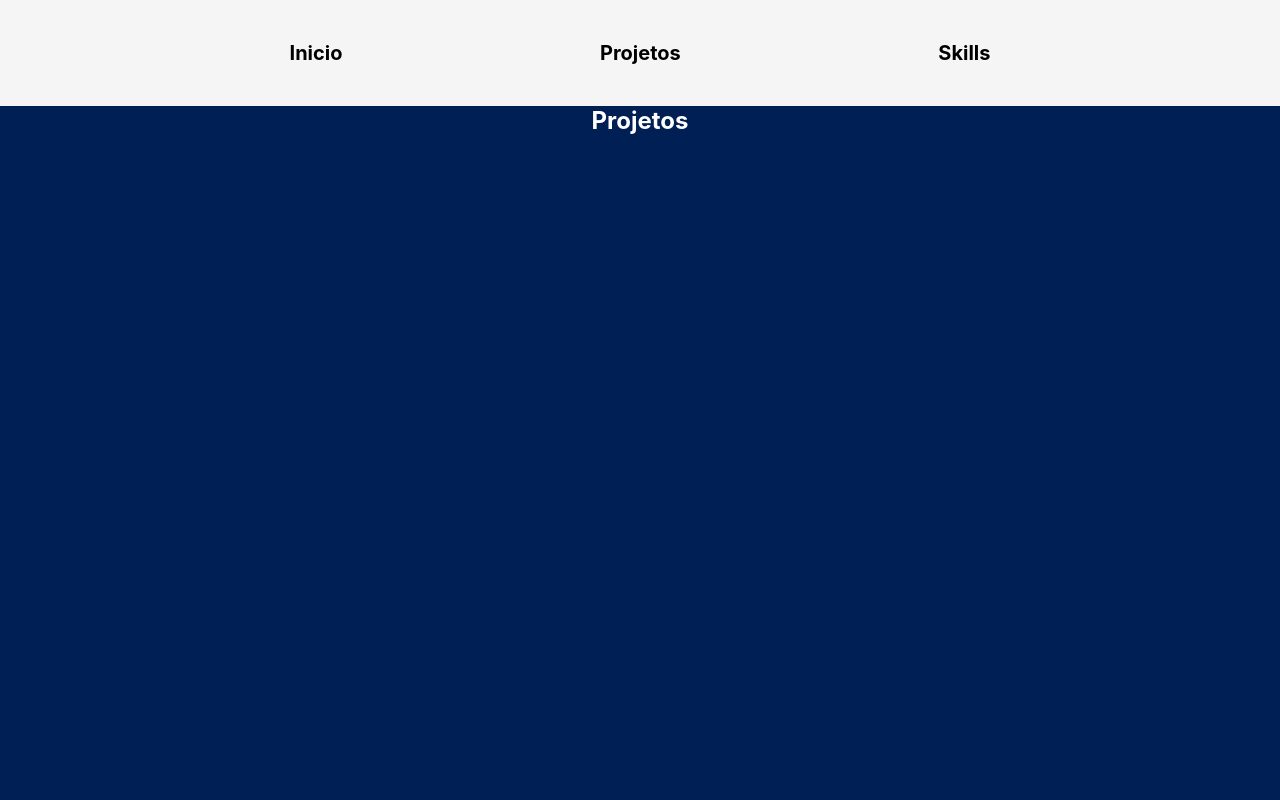
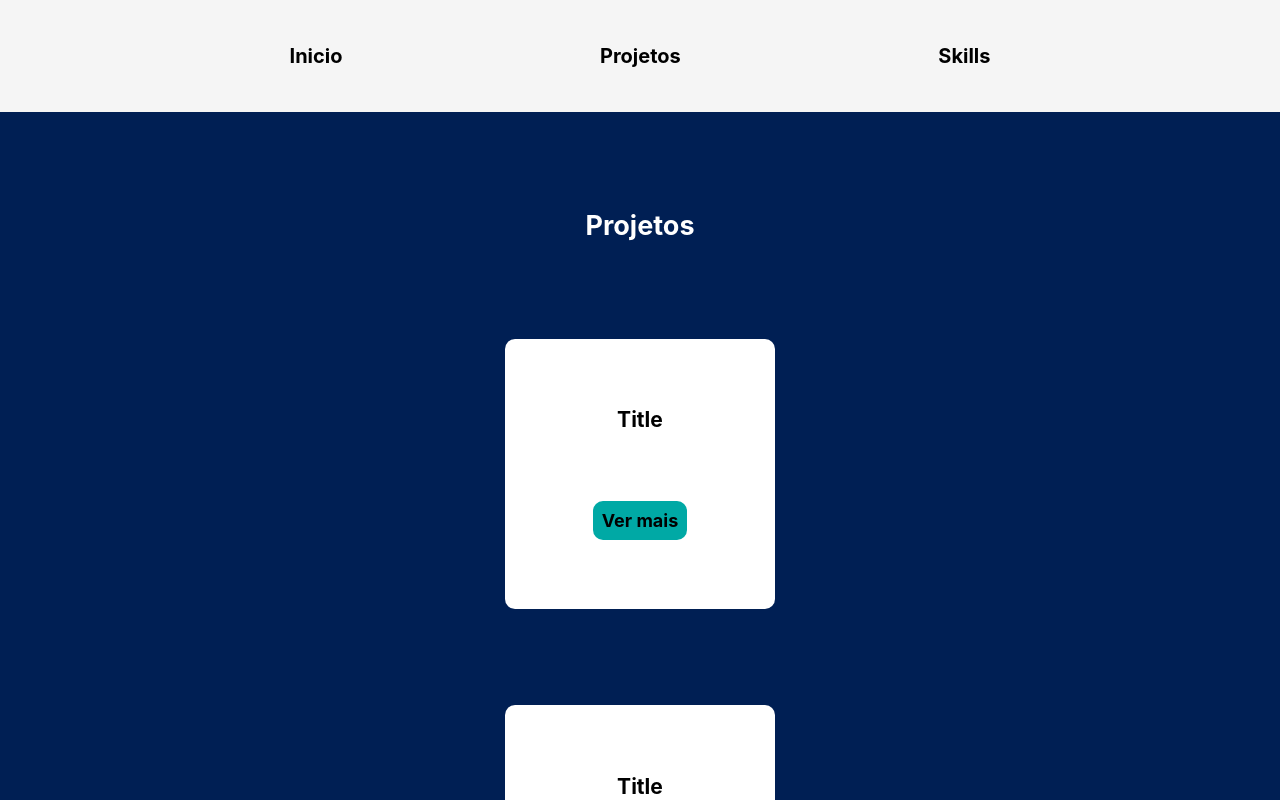
Before and after one commit to Vitor104/meu-portfolio, a React (Create React App) app: page /Projects in a window 1280 px wide. Shown: the top 800 px of the page. Built offline with nearby package versions, Linux system fonts and the light colour scheme.

Commit message:
criei e fiz o design do componente de projetos

```diff
--- a/src/components/app/App.module.css
+++ b/src/components/app/App.module.css
@@ -7,8 +7,15 @@
 .appContainer {
   text-align: center;
   width: 100%;
-  height: 50em;
+  height: 70em;
   display: flex;
   flex-direction: column;
   background-color: #001F54;
 }
+
+
+@media only screen and (min-width: 2560px) {
+  .appContainer {
+    height: 100em;
+  }
+}
--- a/src/components/home/home.module.css
+++ b/src/components/home/home.module.css
@@ -211,7 +211,7 @@
     .homeContainer {
       width: 50%;
       margin: 0 auto;
-      height: 100%;
+      height: 150em;
     }
 
     .myName {
--- a/src/components/projects/projects.js
+++ b/src/components/projects/projects.js
@@ -1,6 +1,6 @@
 import React from "react";
 import styles from './projects.module.css';
-
+import { Link } from "react-router-dom";
 
 function Projects () {
 
@@ -9,6 +9,20 @@ function Projects () {
             <div className={styles.title}>
                 <h2>Projetos</h2>
             </div>
+
+            <section className={styles.projectsWindow}>
+                <h3>Title</h3>
+                <Link className={styles.button}>
+                    Ver mais
+                </Link>
+            </section>
+
+            <section className={styles.projectsWindow}>
+                <h3>Title</h3>
+                <Link className={styles.button}>
+                    Ver mais
+                </Link>
+            </section>
         </div>
     )
 }
--- a/src/components/projects/projects.module.css
+++ b/src/components/projects/projects.module.css
@@ -7,8 +7,52 @@
   .projectsContainer {
     color: white;
     width: 100%;
-    height: 50em;
+    height: 60em;
     display: flex;
     flex-direction: column;
+    align-items: center;
+    justify-content: space-evenly;
+    background-color: #001F54;
+  }
 
+  .title {
+    font-size: large;
   }
+
+  .projectsWindow {
+    height: 15em;
+    width: 15em;
+    background-color: white;
+    border-radius: 10px;
+    font-size: large;
+    color: black;
+    display: flex;
+    flex-direction: column;
+    align-items: center;
+    justify-content: space-evenly;
+  }
+
+  .button {
+    text-decoration: none;
+    color: black;
+    font-weight: bold;
+    background-color: #00A9A5;
+    padding: 0.5em;
+    border-radius: 10px;
+    text-align: center;
+  }
+
+  @media only screen and (min-width: 2560px) {
+
+    .projectsContainer {
+      height: 80em;
+    }
+
+    .projectsWindow {
+      font-size: xx-large;
+    }
+
+    .title {
+      font-size: xx-large;
+    }
+  }
```
